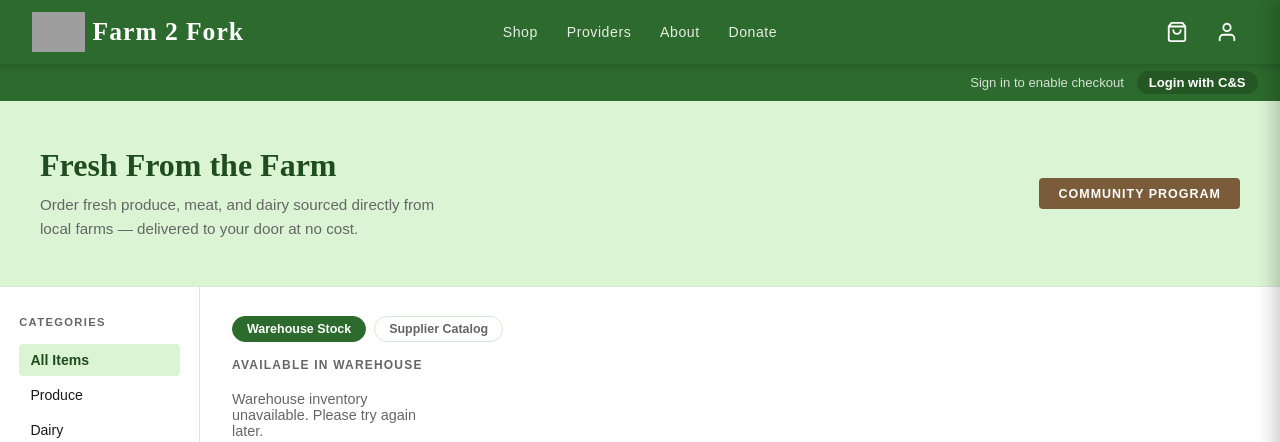
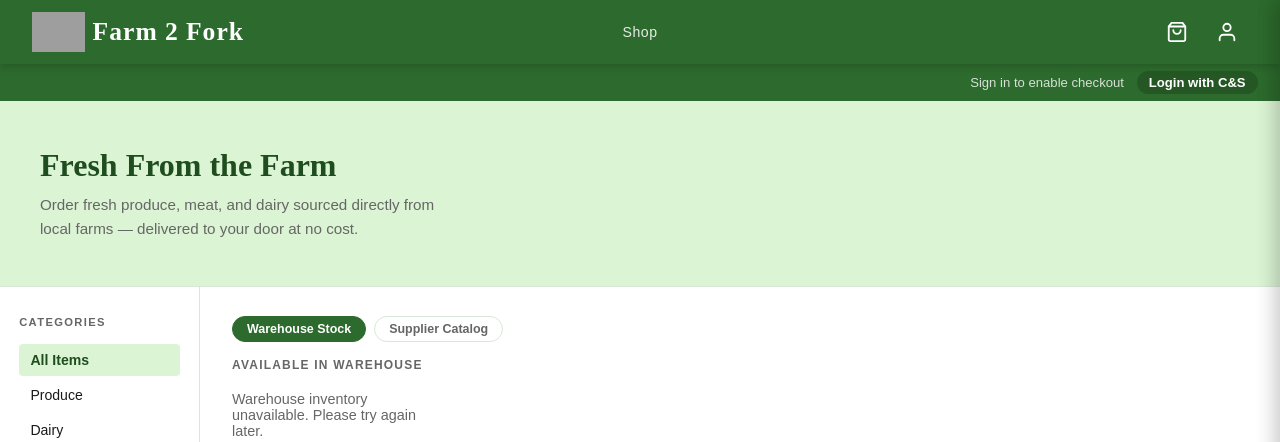
Before and after one commit to AaronD7492/Order-Orchestration-Team, a Flask app: page / in a window 1280 px wide. Shown: the top 442 px of the page. Run offline with Flask 3, Linux system fonts and the light colour scheme; data that the repository does not hold is empty; grey boxes are pictures that could not be loaded.

Commit message:
Clean up nav, remove Community Program badge, fix checkout CFP prefill
- Remove Providers, About, Donate links from navbar — Shop only
- Remove Community Program hero badge from homepage
- Checkout now always pulls address from CFP using session client_id
- Keep user logged in after placing an order (stop clearing user_token)

```diff
--- a/src/app.py
+++ b/src/app.py
@@ -301,17 +301,13 @@
                 400,
             )
 
-        # Try to pre-fill address from CFP using the C&S JWT
+        # Always pre-fill address from CFP using the logged-in client_id
         prefill = {}
-        user_token = session.get("user_token")
-        if user_token:
+        client_id = session.get("client_id")
+        if client_id:
             try:
-                import jwt as pyjwt
                 from src.cfp_client import get_client
-                decoded = pyjwt.decode(
-                    user_token, Config.CS_JWT_PASS, algorithms=["HS256"]
-                )
-                client = get_client(decoded.get("client_id", ""))
+                client = get_client(client_id)
                 if client and client.get("address"):
                     # Parse "721 King St., Kitchener, ON M0X3A6"
                     addr = client["address"]
@@ -485,9 +481,8 @@
             except Exception as e:
                 logging.getLogger(__name__).warning("C&S update-delivery failed: %s", e)
 
-        # Clear checkout session after successful order
+        # Clear cart after successful order — keep user logged in
         session.pop("cart_items", None)
-        session.pop("user_token", None)
 
         return (
             jsonify(
--- a/src/static/header.html
+++ b/src/static/header.html
@@ -8,9 +8,6 @@
 
 <nav aria-label="Main navigation">
     <a href="/">Shop</a>
-    <a href="/providers">Providers</a>
-    <a href="/info">About</a>
-    <a href="#">Donate</a>
 </nav>
 
 <div class="header-actions">
--- a/src/templates/index.html
+++ b/src/templates/index.html
@@ -227,7 +227,6 @@
       <h1>Fresh From the Farm</h1>
       <p>Order fresh produce, meat, and dairy sourced directly from local farms — delivered to your door at no cost.</p>
     </div>
-    <span class="hero-badge">Community Program</span>
   </section>
 
   <!-- ── Page body ─────────────────────────────────────── -->
```
